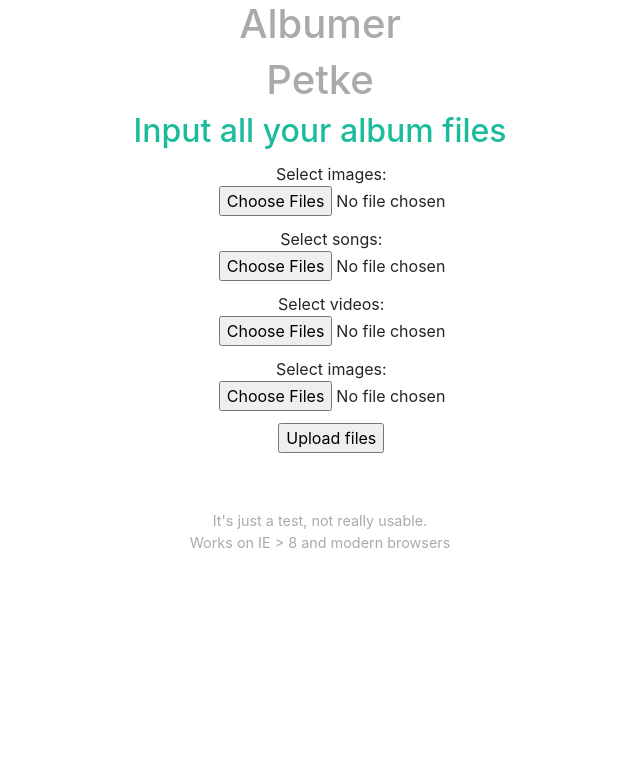
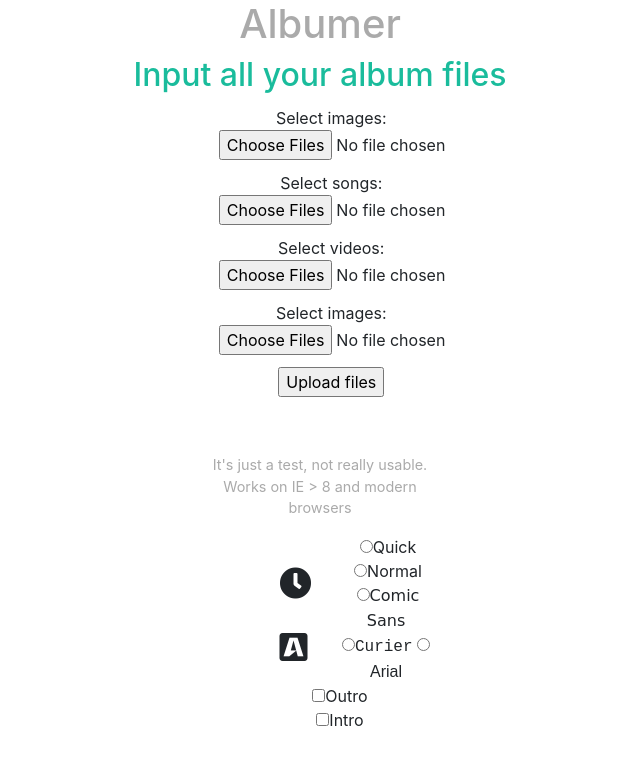
Before and after one commit to fruit098/suflikanti_unit, a Flask app: page / in a window 1280 px wide. Shown: the top 765 px of the page, without its empty margins (320-960 px from the left). Run offline with Flask 2, Linux system fonts and the light colour scheme; some libraries are stand-ins or nearby versions.

Commit message:
User options

```diff
--- a/static/style.css
+++ b/static/style.css
@@ -26,7 +26,7 @@
     margin-left: 1em;
     margin-right: 1em;
     margin-top: 1em;
-    cursor: pointer;
+    /* cursor: */
   }
 
   i{
@@ -83,10 +83,6 @@
   }
 
 
-
-
-
-
   /* Useless styles, just for demo styles */
 
   body {
--- a/templates/index.html
+++ b/templates/index.html
@@ -2,14 +2,15 @@
 <!DOCTYPE html>
 <html>
     <head>
-        <link rel='stylesheet' type='text/css' href="{{ url_for('static', filename='style.css') }}">
+        <link rel='stylesheet' type='text/css' href='../static/style.css'>
         <link rel="stylesheet" href="https://stackpath.bootstrapcdn.com/bootstrap/4.3.1/css/bootstrap.min.css" integrity="sha384-ggOyR0iXCbMQv3Xipma34MD+dH/1fQ784/j6cY/iJTQUOhcWr7x9JvoRxT2MZw1T" crossorigin="anonymous">
+        <link rel="stylesheet" href="https://use.fontawesome.com/releases/v5.8.1/css/all.css" integrity="sha384-50oBUHEmvpQ+1lW4y57PTFmhCaXp0ML5d60M1M7uH2+nqUivzIebhndOJK28anvf" crossorigin="anonymous">
     </head>
 
     <body>
             <h1>Albumer</h1>
-            <h1>Petke</h1>
             <h2>Input all your album files</h2>
+
             <form method="post" enctype="multipart/form-data">
 
                 <div style='margin: 5%;' class="input-file-container">
@@ -35,9 +36,36 @@
                 <div style='margin: 5%;' class="input-file-container">
                   <input type="submit" value="Upload files" name="submit">
                 </div>
-            </form>
 
             <p class="txtcenter">It's just a test, not really usable.<br />Works on IE &gt; 8 and modern browsers</p>
+
+            <ul>
+                <li><i class="box_icon fas fa-clock fa-2x" onclick="show_time"></i></li>
+                <li><i class="box_icon fab fa-buysellads fa-2x"></i></li>
+                <!-- <li><i class="box_icon fas fa-eye fa-2x"></i></li> -->
+            </ul>
+
+            <div class='footer'>
+                <ul>
+                    <div class='duration'>
+                        <input type='radio' name='speed' value='quick'>Quick<br>
+                        <input type='radio' name='speed' value='normal'>Normal<br>
+                    </div>
+
+                    <div class='fonts'>
+                        <input type='radio' name='font' value='comic'><span style='font-family: "Comic Sans MS", cursive, sans-serif;'>Comic Sans</span><br>
+                        <input type='radio' name='font' value='curier'><span style='font-family: "Courier New", Courier, monospace;'>Curier</span>
+                        <input type='radio' name='font' value='arial'><span style='font-family:Arial, Helvetica, sans-serif;'>Arial</span>
+                    </div>
+
+                    <div class='intro_outro'>
+                        <input type='checkbox' name='intro' value='Intro'>Outro<br>
+                        <input type='checkbox' name='outro' value='Outro'>Intro<br>
+                    </div>
+                </ul>
+            </div>
+
+        </form>
 
         </div>
     </body>
```
